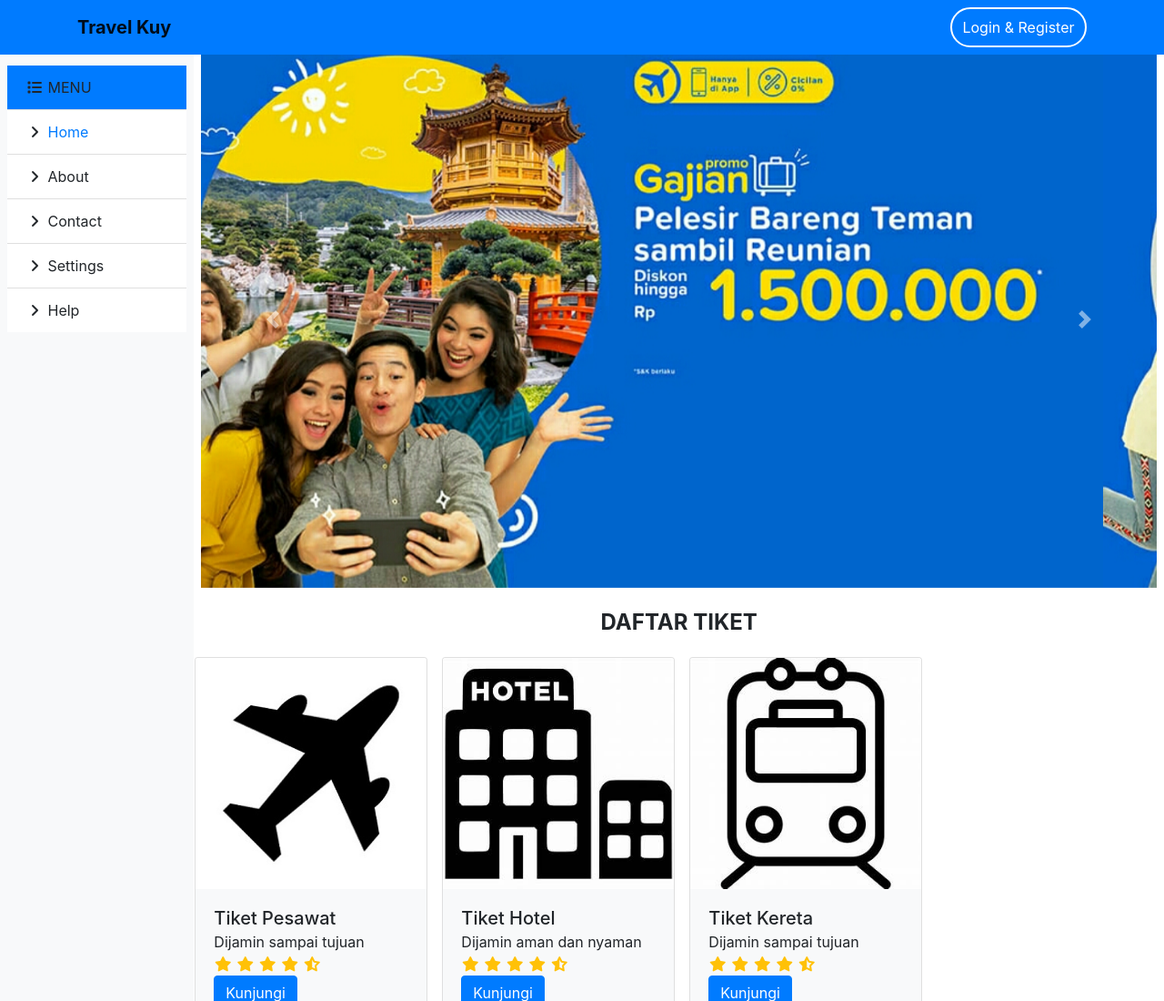
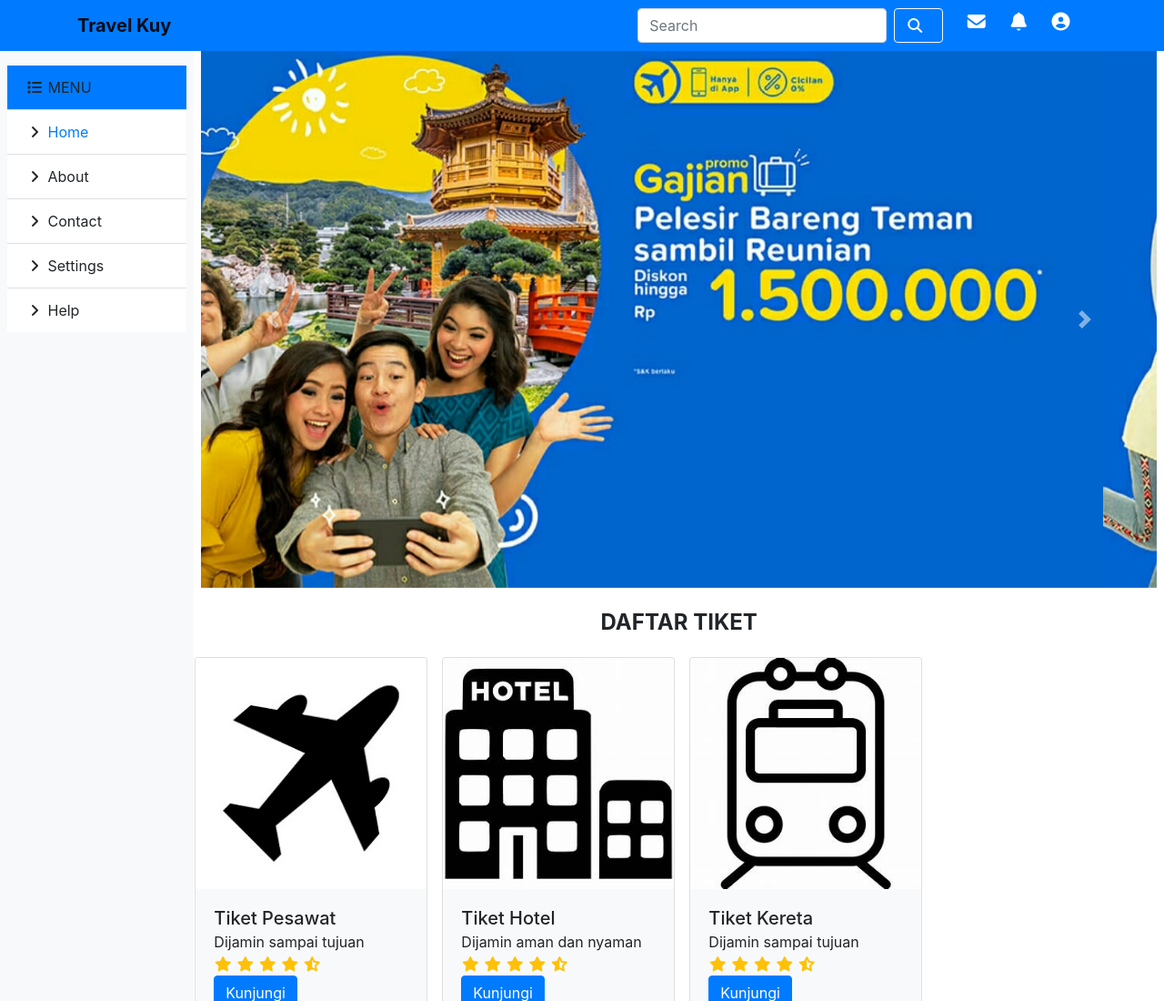
Before and after one commit to Hennyfebriyanti/access.github.io, a plain HTML site: page index.html in a window 1280 px wide. Shown: the top 1100 px of the page at 91% size. Drawn offline with nearby package versions, Linux system fonts and the light colour scheme.

Commit message:
Update index.html

```diff
--- a/index.html
+++ b/index.html
@@ -25,7 +25,16 @@
   <div class="collapse navbar-collapse" id="navbarSupportedContent">
     <ul class="navbar-nav ml-auto mr-4">
     </ul>
-    <a href="log.html"><button type="submit" class="login-btn">Login & Register</button></a>
+    <form class="form-inline my-2 my-lg-0 ml-auto">
+          <input class="form-control mr-sm-2" type="search" placeholder="Search" aria-label="Search">
+          <button class="btn btn-outline-light my-2 my-sm-0 " type="submit"><i class="fas fa-search mr-2"></i></button>
+        </form>
+        <div class="icon ml-4">
+          <h5>
+            <i class="fas fa-envelope mr-3 text-white" data-toggle="tooltip" title="Surat masuk"></i>
+            <i class="fas fa-bell mr-3 text-white" data-toggle="tooltip" title="Notifikasi"></i>
+            <i class="fas fa-user-circle mr-3 text-white" data-toggle="tooltip" title="User"></i>
+          </h5>
     </form>
   </div>
 </div>
```
